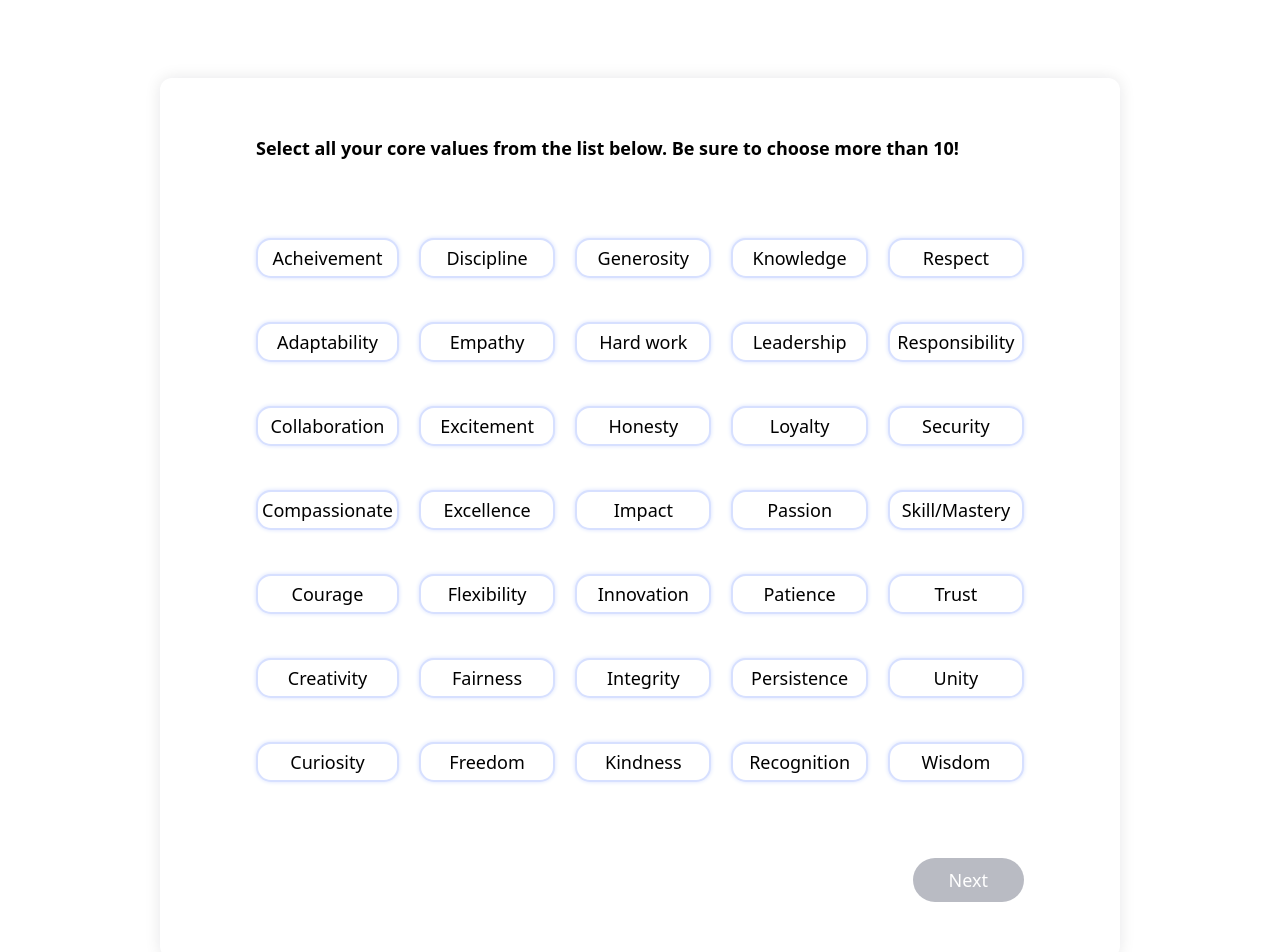
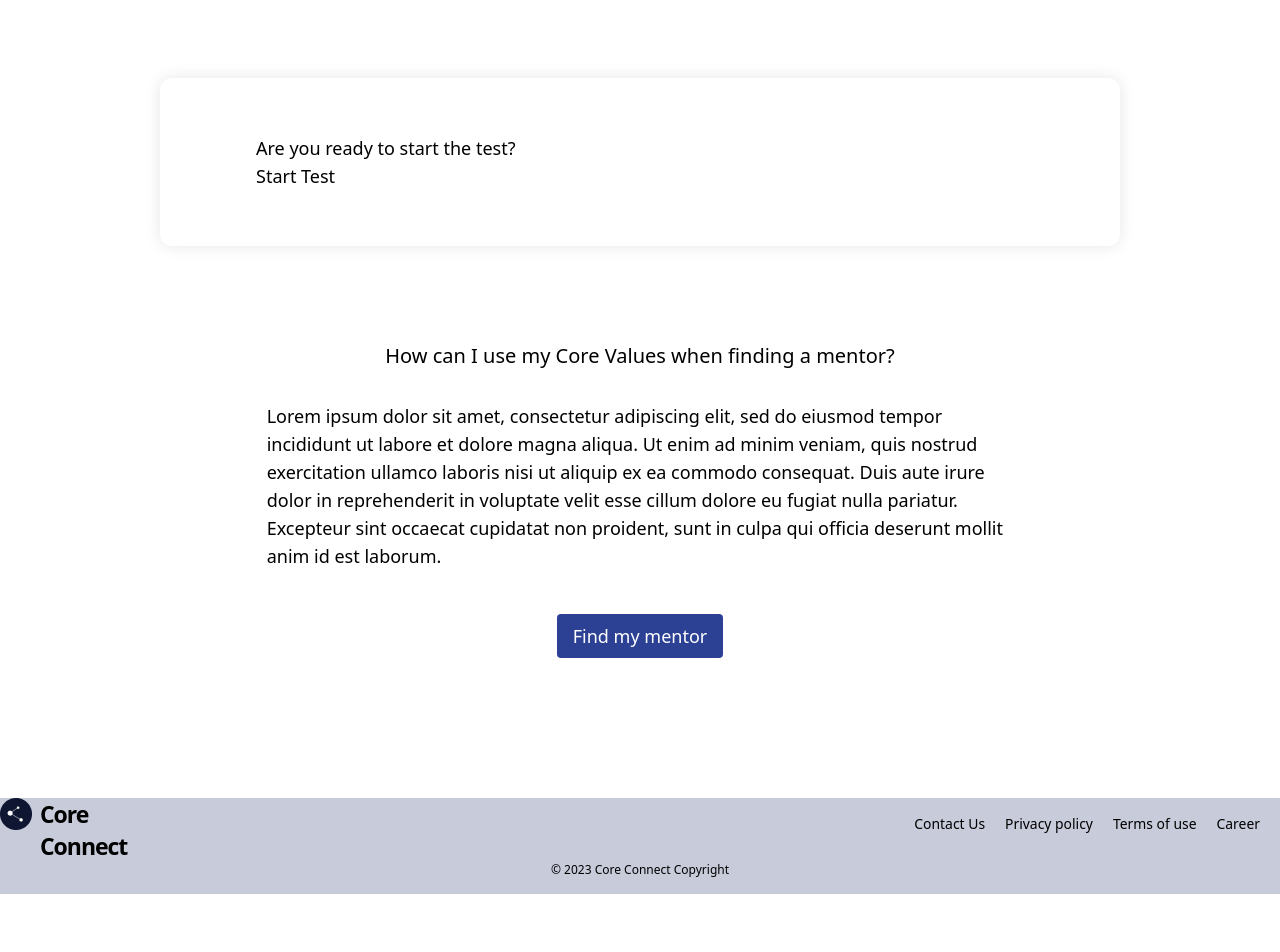
Before and after one commit to lureeves/core-connect, a React (Vite) app: page /CoreValueTest in a window 1280 px wide. Shown: the part 280-1232 px from the top of the page. After the commit the page ends 1174 px from the top, so only its background shows below. Built offline with nearby package versions, Linux system fonts and the light colour scheme.

Commit message:
start test page

```diff
--- a/src/pages/CoreValuesTest/components/TestCard.jsx
+++ b/src/pages/CoreValuesTest/components/TestCard.jsx
@@ -1,7 +1,7 @@
 import React, { useState, useEffect } from 'react';
 import '../CoreValueTest.css';
 import { ActionButton }  from './subComponents/Buttons.jsx'
-import { InitialValues, TenValues, FiveValues, ThreeValues } from './subComponents/ValueGridRender.jsx';
+import { StartTest, InitialValues, TenValues, FiveValues, ThreeValues } from './subComponents/ValueGridRender.jsx';
 
 // TestCard component handles the core values test
 const TestCard = () => {
@@ -16,12 +16,13 @@ const TestCard = () => {
     ];
 
     // State for storing selected values at each step
+    const [testStarted, setTestStarted] = useState(false);
     const [stateOneValues, setStateOneValues] = useState([]);
     const [stateTwoValues, setStateTwoValues] = useState([]);
     const [stateThreeValues, setStateThreeValues] = useState([]);
     const [shownValues, setShownValues] = useState([]); // Shown for that page (selected values from the last step)
     const [selectedValues, setSelectedValues] = useState([]); // Currently selected values
-    const [step, setStep] = useState(1);
+    const [step, setStep] = useState(0);
 
     // Handles toggling value selection
     const handleValueClick = (value) => {
@@ -30,6 +31,12 @@ const TestCard = () => {
         } else {
             setSelectedValues([...selectedValues, value]);
         }
+    };
+
+    // Handles next button click logic
+    const handleStart = () => {
+        setTestStarted(true);
+        setStep(step + 1);
     };
 
     // Handles next button click logic
@@ -64,6 +71,9 @@ const TestCard = () => {
 
     // Render the correct grid based on the current step
     const GridRender = () => {
+        if (!testStarted) {
+            return <StartTest onStart={handleStart} />;
+        }
         switch(step) {
             case 1: return <InitialValues coreValues={coreValues} selectedValues={selectedValues} handleValueClick={handleValueClick} />;
             case 2: return <TenValues stateOneValues={stateOneValues} selectedValues={selectedValues} handleValueClick={handleValueClick} />;
@@ -96,7 +106,7 @@ const TestCard = () => {
             {/* Back button only after first page */}
             {step >= 2 && <ActionButton type="back" onClick={handleBack} isEnabled={'True'} />}
             {/* Next button on every page except last */}
-            {step <= 3 && <ActionButton type="next" onClick={handleNext} isEnabled={NextConditional()} />}
+            {step != 0 && step <= 3 && <ActionButton type="next" onClick={handleNext} isEnabled={NextConditional()} />}
             {/* Submit button only on last page*/}
             {step === 4 && <ActionButton type="submit" onClick={handleSubmit} isEnabled={NextConditional()} />}
         </div> </>
--- a/src/pages/CoreValuesTest/components/subComponents/ValueGridRender.jsx
+++ b/src/pages/CoreValuesTest/components/subComponents/ValueGridRender.jsx
@@ -1,5 +1,16 @@
 import React from 'react';
 import { CoreValueButton } from './Buttons.jsx'
+
+
+export const StartTest = ({ onStart }) => {
+    return (
+        <div>
+            <h2>Are you ready to start the test?</h2>
+            <button onClick={onStart}>Start Test</button>
+        </div>
+    );
+};
+
 
 /**
  * InitialValues component renders the initial set of core values for the user to select from.
```
